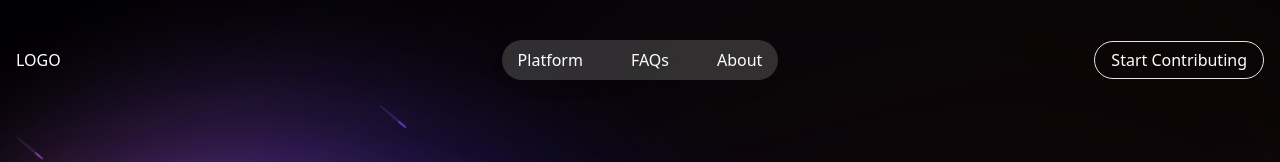
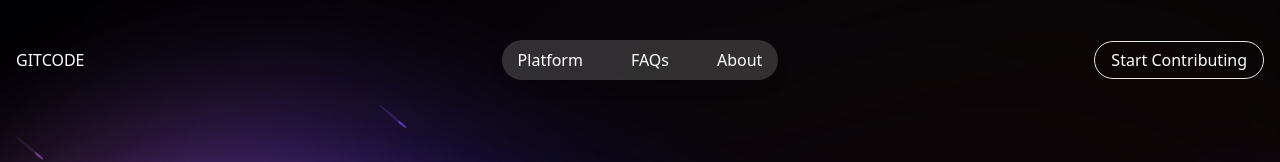
Before and after one commit to AdityaCubicles45/TheGitcode2, a Next.js app: page / in a window 1280 px wide. Shown: the top 162 px of the page. Built offline with nearby package versions, Linux system fonts and the light colour scheme; no server answers; a web font is replaced by a local one.

Commit message:
Update Navbar.tsx

```diff
--- a/src/app/components/Navbar.tsx
+++ b/src/app/components/Navbar.tsx
@@ -59,7 +59,7 @@ const Navbar: React.FC = () => {
 
         {/* Logo - Hidden on mobile */}
         <div className="hidden md:flex items-center ml-4 left-0 text-white fixed gap-3">
-          LOGO
+          GITCODE
         </div>
 
         {/* Desktop Navbar */}
```
